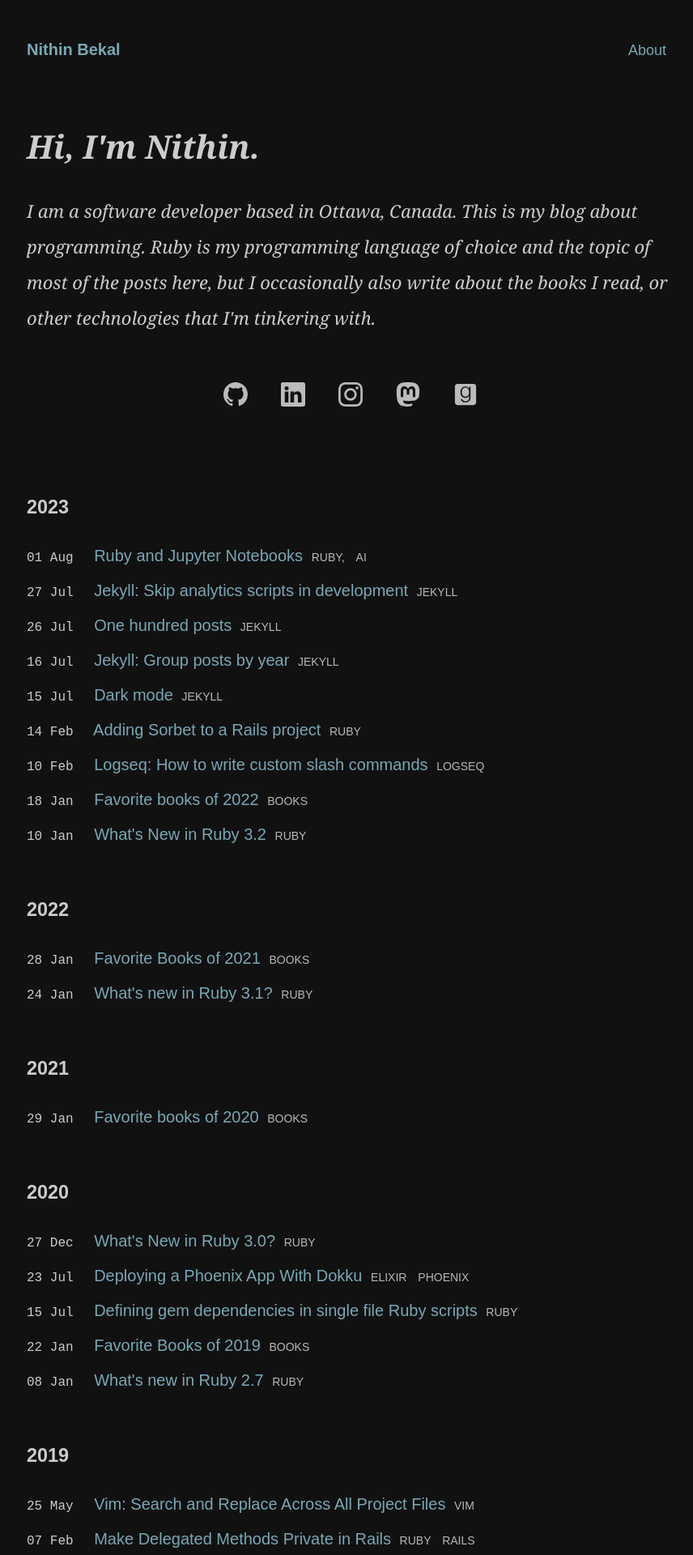
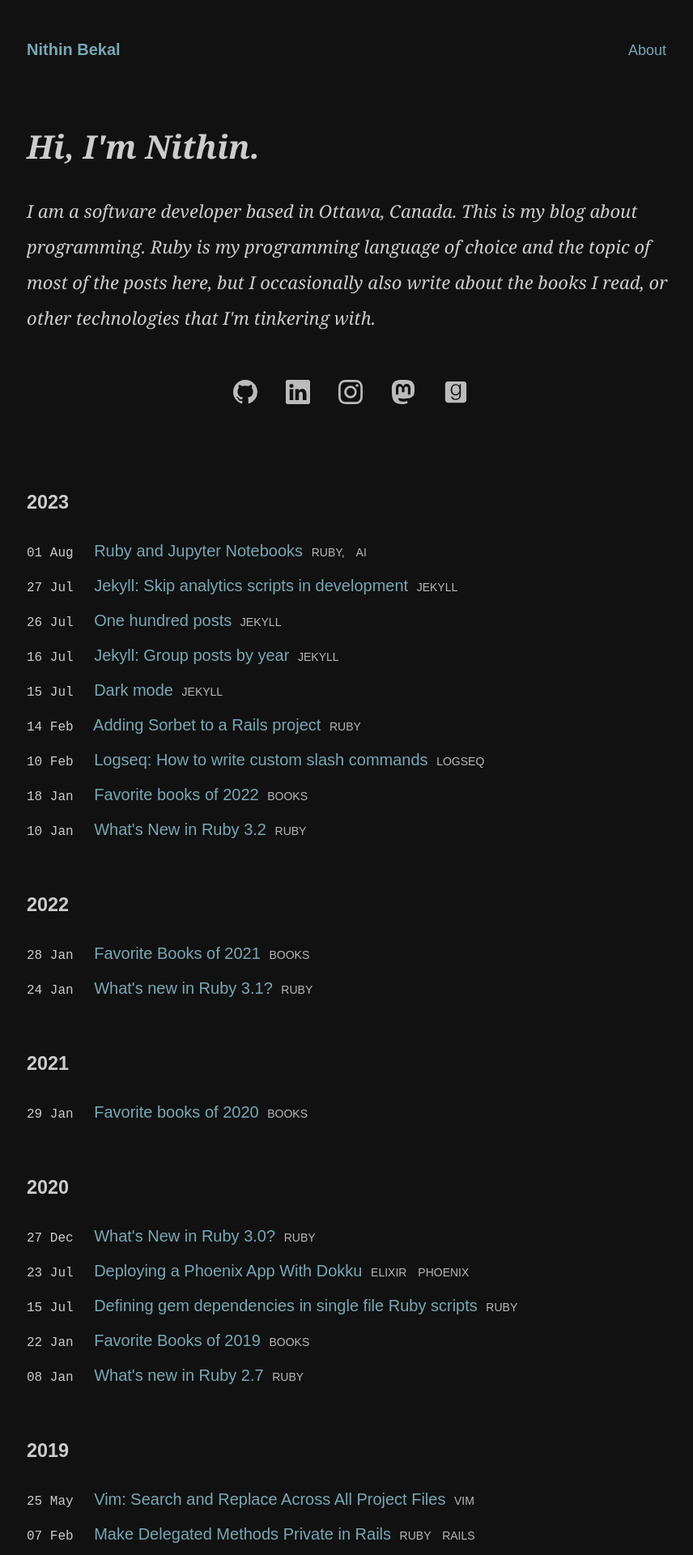
Before and after one commit to nithinbekal/nithinbekal.github.io, a Jekyll site: the page built from index.html, in a window 1280 px wide. Shown: the top 1920 px of the page at 81% size, without its empty margins (207-1063 px from the left). Built offline with Jekyll 4.4.1, drawn with Linux system fonts in a browser that asks for light colours.

Commit message:
Reduce social icons padding

```diff
--- a/_sass/site.scss
+++ b/_sass/site.scss
@@ -77,7 +77,7 @@ a:hover { text-decoration: underline; }
 }
 .about-me .social-icons a {
   display: inline-block;
-  padding: 18px;
+  padding: 15px;
 }
 .about-me .social-icons a:hover {
   filter: brightness(150%);
```
